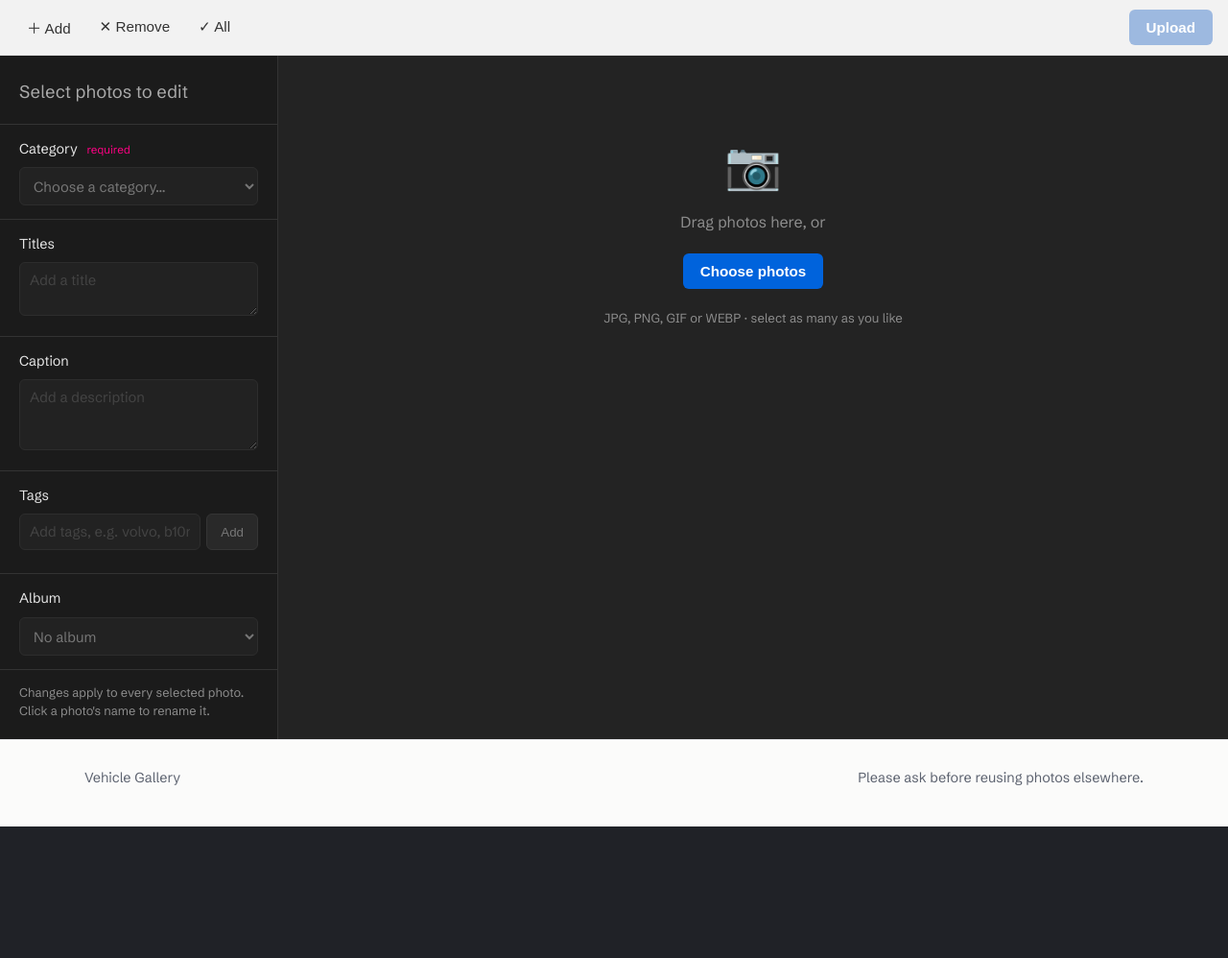
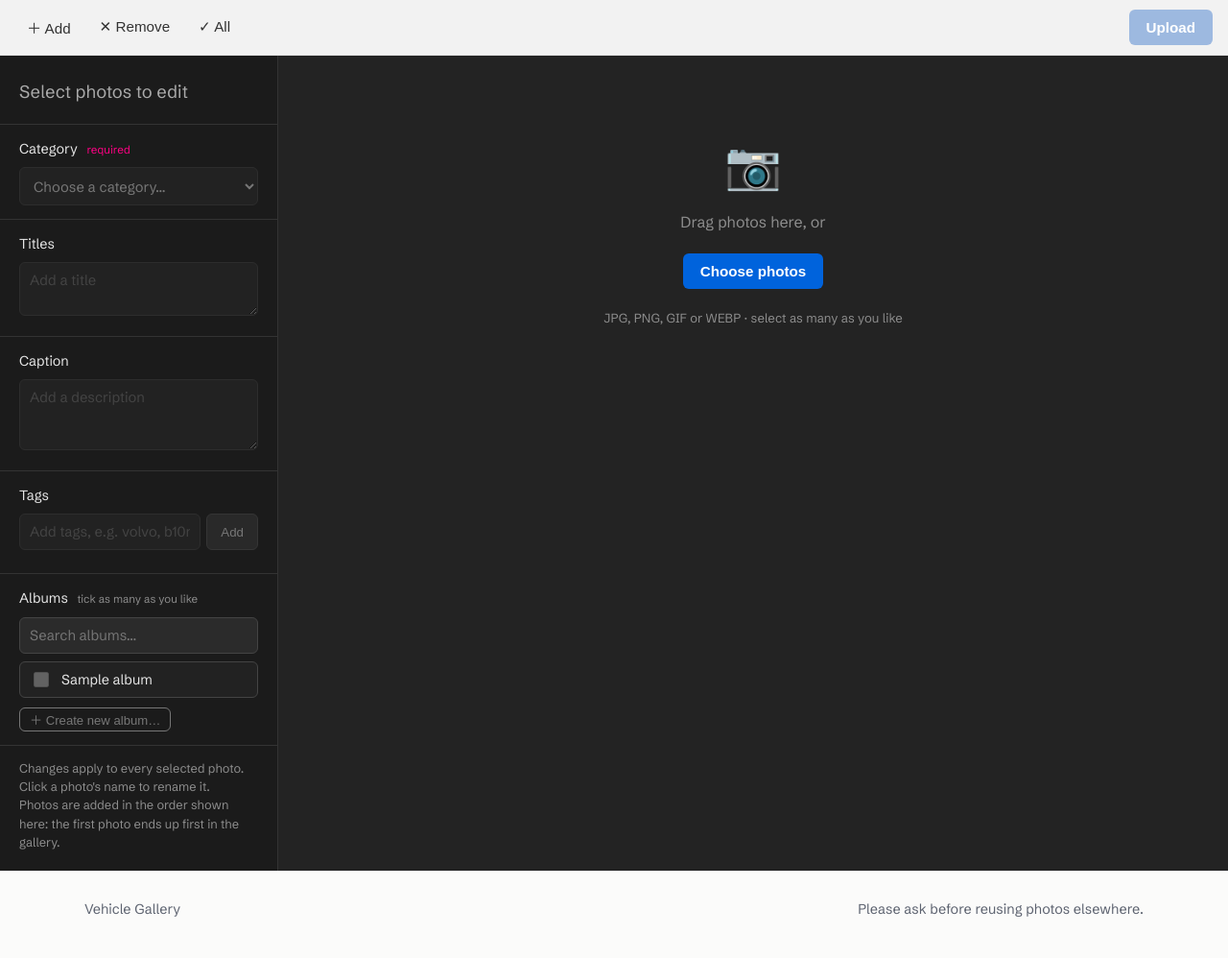
Before and after one commit to Fidboo/bus-car-gallery-2, a Flask app: page /upload in a window 1280 px wide. Shown: the part 70-1068 px from the top of the page at 96% size. Before the commit the page ends 931 px from the top, so only its background shows below. Run offline with Flask 3, Linux system fonts and the light colour scheme; the visitor is signed in with stand-in values (Sample User, id 1); tables that the repository leaves empty hold one stand-in row (values such as "Sample post"); parts of the project's set-up code (start-up, migrations or seed data) failed here and were passed over; some libraries are stand-ins or nearby versions.

Commit message:
Upload: flere albums pr. billede, rækkefølge som i listen, tidsmåling
- Upload-siden har en liste med afkrydsningsfelter i stedet for et enkelt
  album (med søgefelt og "Create new album"). Streg = kun nogle af de
  valgte billeder er i albummet. Serveren tager flere album_ids; det
  første bliver hovedalbum. Gammelt album_id virker stadig.
- Billederne sendes nedefra og op, så første billede i listen bliver det
  nyeste og dermed står først i galleriet (der viser nyeste først).
- Hvert billede viser hvor lang tid det tog (og hvor meget af det var
  serveren). Serveren logger tid pr. trin (save/check/optimize/thumbnail/
  store/database); INFO-log er slået til, så det kan ses i fly logs.
- Test for flere albums pr. upload.

Co-Authored-By: Claude Sonnet 5.5 <noreply@anthropic.com>
Claude-Session: https://claude.ai/code/session_013cNmmL4Wq2HLCWcW9TwHgK

```diff
--- a/app.py
+++ b/app.py
@@ -1,6 +1,7 @@
 import hashlib
 import hmac
 import io
+import logging
 import os
 import secrets
 import sqlite3
@@ -120,6 +121,7 @@ os.makedirs(DATA_DIR, exist_ok=True)
 os.makedirs(TMP_FOLDER, exist_ok=True)
 
 # Where the photo files live: local folders, or Cloudflare R2 (see storage.py).
+app.logger.setLevel(logging.INFO)
 storage = storage_from_env(UPLOAD_FOLDER, THUMB_FOLDER)
 
 # Fixed vehicle categories shown as tiles on the homepage.
@@ -1163,6 +1165,22 @@ def logout():
 # ---------------------------------------------------------------------------
 # Routes: upload, edit, delete (password protected)
 # ---------------------------------------------------------------------------
+class _Stopwatch:
+    """Tiny helper: seconds spent per named step of one upload (shown in the
+    upload page and written to the server log, so slowness can be traced)."""
+    def __init__(self):
+        self.t0 = self.last = time.perf_counter()
+        self.steps = {}
+
+    def lap(self, name):
+        now = time.perf_counter()
+        self.steps[name] = self.steps.get(name, 0.0) + (now - self.last)
+        self.last = now
+
+    def skip(self):          # don't count the time since the last lap
+        self.last = time.perf_counter()
+
+
 def process_upload(file):
     """Check ONE uploaded photo, make its thumbnail and put both files in
     storage (local folder or R2). Returns (info, error)."""
@@ -1178,9 +1196,12 @@ def process_upload(file):
     tmp_full = os.path.join(TMP_FOLDER, "opt_" + unique_name)
     tmp_thumb = os.path.join(TMP_FOLDER, thumb_name)
     stored = []
+    watch = _Stopwatch()
+    g.upload_watch = watch
 
     try:
         file.save(tmp_path)
+        watch.lap("save")
 
         # Make sure it really is an image before we keep it.
         try:
@@ -1190,6 +1211,7 @@ def process_upload(file):
             return None, "That file doesn't look like a valid image."
 
         photo_taken_date = extract_exif_date(tmp_path)
+        watch.lap("check")
 
         # Lossless size reduction. If it doesn't make the file smaller (or
         # anything goes wrong) the uploaded file is stored exactly as it came.
@@ -1199,12 +1221,14 @@ def process_upload(file):
                 full_path = tmp_full
         except Exception:
             app.logger.exception("Lossless optimization failed, storing original")
+        watch.lap("optimize")
 
         thumb_ok = True
         try:
             make_thumbnail(full_path, tmp_thumb)
         except Exception:
             thumb_ok = False
+        watch.lap("thumbnail")
 
         try:
             storage.put("uploads", unique_name, full_path)
@@ -1212,6 +1236,7 @@ def process_upload(file):
             if thumb_ok:
                 storage.put("thumbnails", thumb_name, tmp_thumb)
                 stored.append(("thumbnails", thumb_name))
+            watch.lap("store")
         except Exception:
             app.logger.exception("Could not store uploaded photo")
             for area, name in stored:
@@ -1243,8 +1268,9 @@ def delete_stored_files(filename, thumbnail):
         app.logger.exception("Could not delete stored files %s / %s", filename, thumbnail)
 
 
-def save_new_image(conn, file, title, caption, tags, category, album_id):
-    """Validate and store ONE uploaded photo. Returns (image_id, error)."""
+def save_new_image(conn, file, title, caption, tags, category, album_ids):
+    """Validate and store ONE uploaded photo. `album_ids` is a list of album
+    ids (the first one becomes the photo's main album). Returns (image_id, error)."""
     if not file or not file.filename:
         return None, "No file received."
     if not allowed_file(file.filename):
@@ -1252,10 +1278,8 @@ def save_new_image(conn, file, title, caption, tags, category, album_id):
     if category not in CATEGORY_MAP:
         return None, "Please choose a category."
 
-    if album_id is not None:
-        exists = conn.execute("SELECT id FROM albums WHERE id = ?", (album_id,)).fetchone()
-        if exists is None:
-            album_id = None
+    album_ids = parse_album_ids(conn, [str(a) for a in (album_ids or [])])   # only albums that exist
+    album_id = album_ids[0] if album_ids else None
 
     title = (title or "").strip()[:200] or os.path.splitext(file.filename)[0][:200] or "Untitled"
     caption = (caption or "").strip()[:2000]
@@ -1275,15 +1299,17 @@ def save_new_image(conn, file, title, caption, tags, category, album_id):
              utc_now_iso(), album_id, category, caption,
              info["photo_taken_date"]),
         )
-        if album_id is not None:
-            conn.execute(
-                "INSERT OR IGNORE INTO image_albums (image_id, album_id) VALUES (?, ?)",
-                (cur.lastrowid, album_id),
-            )
+        conn.executemany(
+            "INSERT OR IGNORE INTO image_albums (image_id, album_id) VALUES (?, ?)",
+            [(cur.lastrowid, a) for a in album_ids],
+        )
         conn.commit()
     except Exception:
         delete_stored_files(info["filename"], info["thumbnail"])
         raise
+    watch = getattr(g, "upload_watch", None)
+    if watch:
+        watch.lap("database")
     invalidate_tag_cache()
     return cur.lastrowid, None
 
@@ -1304,6 +1330,10 @@ def upload_file():
     if not session.get("logged_in"):
         return jsonify(ok=False, error="You are logged out. Log in again, then retry."), 401
 
+    # Several albums per photo: repeated "album_ids" fields. The old single
+    # "album_id" field is still understood.
+    raw_albums = request.form.getlist("album_ids") + request.form.getlist("album_id")
+
     conn = get_db()
     try:
         image_id, error = save_new_image(
@@ -1313,14 +1343,20 @@ def upload_file():
             request.form.get("caption", ""),
             request.form.get("tags", ""),
             request.form.get("category", "").strip(),
-            parse_album_id(request.form.get("album_id")),
+            [a for a in (parse_album_id(r) for r in raw_albums) if a is not None],
         )
     finally:
         conn.close()
 
+    watch = getattr(g, "upload_watch", None)
+    timing = {k: round(v, 2) for k, v in watch.steps.items()} if watch else {}
+    if watch:
+        timing["total"] = round(time.perf_counter() - watch.t0, 2)
+        app.logger.info("upload %s: %s", "ok" if not error else "FAILED", timing)
+
     if error:
         return jsonify(ok=False, error=error), 400
-    return jsonify(ok=True, id=image_id)
+    return jsonify(ok=True, id=image_id, timing=timing)
 
 
 @app.route("/api/albums", methods=["POST"])
--- a/static/style.css
+++ b/static/style.css
@@ -311,6 +311,31 @@ code{background:var(--tile);padding:1px 6px;border-radius:4px}
     font-family: inherit;
 }
 .o-sidebar textarea { resize: vertical; }
+.o-hint { color: var(--o-muted); font-size: 0.72rem; margin-left: 6px; }
+.o-albums {
+    max-height: 230px;
+    overflow-y: auto;
+    margin: 8px 0 10px;
+    border: 1px solid #444;
+    border-radius: 6px;
+    background: #222;
+}
+.o-album-row {
+    display: flex !important;
+    align-items: center;
+    gap: 10px;
+    margin: 0 !important;
+    padding: 7px 10px;
+    font-size: 0.9rem;
+    cursor: pointer;
+    border-bottom: 1px solid #2c2c2c;
+}
+.o-album-row:last-child { border-bottom: none; }
+.o-album-row:hover { background: #2b2b2b; }
+.o-album-row input { flex: none; width: 16px; height: 16px; accent-color: var(--o-blue); cursor: pointer; }
+.o-album-row input:disabled { cursor: not-allowed; }
+.o-album-row span { overflow-wrap: anywhere; }
+.o-album-empty { padding: 10px; color: var(--o-muted); font-size: 0.85rem; }
 .o-sidebar :disabled { opacity: 0.45; cursor: not-allowed; }
 .o-tag-add { display: flex; gap: 6px; }
 .o-tag-add button {
--- a/templates/upload.html
+++ b/templates/upload.html
@@ -44,12 +44,15 @@
             </div>
 
             <div class="o-side-section">
-                <label for="fAlbum">Album</label>
-                <select id="fAlbum"></select>
+                <label for="fAlbumFilter">Albums <span class="o-hint">tick as many as you like</span></label>
+                <input type="text" id="fAlbumFilter" placeholder="Search albums…" autocomplete="off">
+                <div class="o-albums" id="albumList" role="group" aria-label="Albums"></div>
+                <button type="button" class="o-link-btn" id="btnNewAlbum">＋ Create new album…</button>
             </div>
 
             <p class="o-side-note">Changes apply to every selected photo.<br>
-            Click a photo's name to rename it.</p>
+            Click a photo's name to rename it.<br>
+            Photos are added in the order shown here: the first photo ends up first in the gallery.</p>
         </aside>
 
         <section class="o-main" id="dropZone">
@@ -73,9 +76,8 @@
     var CSRF_TOKEN = {{ csrf_token()|tojson }};
     var ALLOWED = ['jpg', 'jpeg', 'png', 'gif', 'webp'];
     var MIXED = '__mixed__';
-    var NEW_ALBUM = '__new__';
 
-    var photos = [];            // {id, file, url, title, category, caption, tags[], albumId, status, progress, error, flag}
+    var photos = [];            // {id, file, url, title, category, caption, tags[], albumIds[], status, progress, error, flag}
     var selected = new Set();   // selected photo ids
     var lastIdx = null;
     var uploading = false;
@@ -85,7 +87,8 @@
 
     function $(id) { return document.getElementById(id); }
     var grid = $('grid'), fileInput = $('fileInput'), emptyState = $('emptyState');
-    var fCategory = $('fCategory'), fTitle = $('fTitle'), fCaption = $('fCaption'), fTags = $('fTags'), fAlbum = $('fAlbum');
+    var fCategory = $('fCategory'), fTitle = $('fTitle'), fCaption = $('fCaption'), fTags = $('fTags');
+    var albumList = $('albumList'), albumFilter = $('fAlbumFilter'), btnNewAlbum = $('btnNewAlbum');
     var chips = $('chips'), banner = $('banner'), btnUpload = $('btnUpload');
 
     // ---------- helpers ----------
@@ -119,7 +122,7 @@
             if (ALLOWED.indexOf(ext) === -1) { skipped++; return; }
             var p = {
                 id: nextId++, file: file, url: URL.createObjectURL(file),
-                title: baseName(file.name), category: '', caption: '', tags: [], albumId: '',
+                title: baseName(file.name), category: '', caption: '', tags: [], albumIds: [],
                 status: 'pending', progress: 0, error: '', flag: false
             };
             photos.push(p);
@@ -176,12 +179,13 @@
             t.descEl.title = p.caption.trim() ? p.caption : 'Click to add a description';
         }
         t.bar.style.width = (p.status === 'done' ? 100 : p.progress) + '%';
-        t.msg.textContent = p.status === 'done' ? '✓ Uploaded' : (p.status === 'error' ? p.error : (p.status === 'uploading' ? p.progress + '%' : ''));
+        t.msg.textContent = p.status === 'done' ? ('✓ ' + (p.seconds !== undefined ? p.seconds + ' s' + (p.serverSeconds !== undefined ? ' (server ' + Math.round(p.serverSeconds) + ' s)' : '') : 'Uploaded')) : (p.status === 'error' ? p.error : (p.status === 'uploading' ? p.progress + '%' : ''));
 
         var bits = [];
         if (p.status === 'done') { t.sub.textContent = catLabel(p.category); t.sub.className = 'o-sub'; return; }
         if (p.category) bits.push(catLabel(p.category)); else bits.push('⚠ Needs category');
         if (p.tags.length) bits.push(p.tags.length + ' tag' + (p.tags.length === 1 ? '' : 's'));
+        if (p.albumIds.length) bits.push(p.albumIds.length + ' album' + (p.albumIds.length === 1 ? '' : 's'));
         t.sub.textContent = bits.join(' · ');
         t.sub.className = 'o-sub' + (p.category ? '' : ' o-sub-warn');
     }
@@ -257,14 +261,44 @@
         var ph = el('option', '', 'Choose a category…'); ph.value = ''; fCategory.appendChild(ph);
         CATEGORIES.forEach(function (c) { var o = el('option', '', c.label); o.value = c.slug; fCategory.appendChild(o); });
         var m = el('option', '', 'Mixed'); m.value = MIXED; m.hidden = true; m.disabled = true; fCategory.appendChild(m);
-        buildAlbumSelect();
+        buildAlbumList();
     }
-    function buildAlbumSelect() {
-        fAlbum.textContent = '';
-        var none = el('option', '', 'No album'); none.value = ''; fAlbum.appendChild(none);
-        ALBUMS.forEach(function (a) { var o = el('option', '', a.name); o.value = String(a.id); fAlbum.appendChild(o); });
-        var nw = el('option', '', '＋ Create new album…'); nw.value = NEW_ALBUM; fAlbum.appendChild(nw);
-        var m = el('option', '', 'Mixed'); m.value = MIXED; m.hidden = true; m.disabled = true; fAlbum.appendChild(m);
+
+    // Albums: a ticked box = every selected photo is in that album, a dash = only some of them are.
+    var albumBoxes = [];
+    function buildAlbumList() {
+        var q = albumFilter.value.trim().toLowerCase();
+        albumList.textContent = '';
+        albumBoxes = [];
+        ALBUMS.forEach(function (a) {
+            if (q && a.name.toLowerCase().indexOf(q) === -1) return;
+            var id = String(a.id);
+            var row = el('label', 'o-album-row');
+            var box = el('input'); box.type = 'checkbox'; box.value = id;
+            box.addEventListener('change', function () {
+                selectedPhotos().forEach(function (p) {
+                    var i = p.albumIds.indexOf(id);
+                    if (box.checked && i === -1) p.albumIds.push(id);       // click order: the first album ticked is the main album
+                    if (!box.checked && i !== -1) p.albumIds.splice(i, 1);
+                    updateTile(p);
+                });
+                refreshAlbumStates();
+            });
+            row.appendChild(box); row.appendChild(el('span', '', a.name));
+            albumList.appendChild(row);
+            albumBoxes.push(box);
+        });
+        if (!albumBoxes.length) albumList.appendChild(el('div', 'o-album-empty', q ? 'No album matches "' + albumFilter.value.trim() + '"' : 'No albums yet'));
+        refreshAlbumStates();
+    }
+    function refreshAlbumStates() {
+        var sel = selectedPhotos();
+        albumBoxes.forEach(function (box) {
+            var have = sel.filter(function (p) { return p.albumIds.indexOf(box.value) !== -1; }).length;
+            box.checked = sel.length > 0 && have === sel.length;
+            box.indeterminate = have > 0 && have < sel.length;
+            box.disabled = sel.length === 0 || uploading;
+        });
     }
     function commonValue(list, fn) {
         var v = fn(list[0]);
@@ -276,8 +310,8 @@
         var n = sel.length;
         $('sideHead').textContent = n === 0 ? 'Select photos to edit' : 'Editing ' + n + ' photo' + (n === 1 ? '' : 's') + ':';
         var disabled = n === 0 || uploading;
-        [fCategory, fTitle, fCaption, fTags, fAlbum, $('btnAddTags')].forEach(function (c) { c.disabled = disabled; });
-        if (n === 0) { fCategory.value = ''; fTitle.value = ''; fTitle.placeholder = 'Add a title'; fCaption.value = ''; fCaption.placeholder = 'Add a description'; fAlbum.value = ''; chips.textContent = ''; return; }
+        [fCategory, fTitle, fCaption, fTags, btnNewAlbum, $('btnAddTags')].forEach(function (c) { c.disabled = disabled; });
+        if (n === 0) { fCategory.value = ''; fTitle.value = ''; fTitle.placeholder = 'Add a title'; fCaption.value = ''; fCaption.placeholder = 'Add a description'; chips.textContent = ''; refreshAlbumStates(); return; }
 
         var c = commonValue(sel, function (p) { return p.category; });
         fCategory.value = c.mixed ? MIXED : c.value;
@@ -287,8 +321,7 @@
         var cap = commonValue(sel, function (p) { return p.caption; });
         fCaption.value = cap.mixed ? '' : cap.value;
         fCaption.placeholder = cap.mixed ? 'Mixed – typing replaces all' : 'Add a description';
-        var al = commonValue(sel, function (p) { return p.albumId; });
-        fAlbum.value = al.mixed ? MIXED : al.value;
+        refreshAlbumStates();
         renderChips();
     }
     function renderChips() {
@@ -336,12 +369,11 @@
     fTags.addEventListener('keydown', function (e) { if (e.key === 'Enter') { e.preventDefault(); addTagsFromInput(); } });
     fTags.addEventListener('blur', addTagsFromInput);
 
-    fAlbum.addEventListener('change', function () {
-        var v = fAlbum.value;
-        if (v === MIXED) return;
-        if (v === NEW_ALBUM) {
+    albumFilter.addEventListener('input', buildAlbumList);
+    btnNewAlbum.addEventListener('click', function () {
+        if (uploading || !selectedPhotos().length) return;
         var name = window.prompt('Name for the new album:');
-            if (!name || !name.trim()) { populateSidebar(); return; }
+        if (!name || !name.trim()) return;
         var xhr = new XMLHttpRequest();
         xhr.open('POST', '/api/albums');
         xhr.setRequestHeader('X-CSRF-Token', CSRF_TOKEN);
@@ -351,16 +383,17 @@
             if (xhr.status === 200 && r.ok) {
                 if (!ALBUMS.some(function (a) { return a.id === r.id; })) ALBUMS.push({ id: r.id, name: r.name });
                 ALBUMS.sort(function (a, b) { return a.name.toLowerCase() < b.name.toLowerCase() ? -1 : 1; });
-                    buildAlbumSelect();
-                    selectedPhotos().forEach(function (p) { p.albumId = String(r.id); });
-                    populateSidebar();
-                } else { showBanner('error', r.error || 'Could not create the album.'); populateSidebar(); }
+                albumFilter.value = '';
+                buildAlbumList();
+                selectedPhotos().forEach(function (p) {
+                    if (p.albumIds.indexOf(String(r.id)) === -1) p.albumIds.push(String(r.id));
+                    updateTile(p);
+                });
+                refreshAlbumStates();
+            } else { showBanner('error', r.error || 'Could not create the album.'); }
         };
-            xhr.onerror = function () { showBanner('error', 'Network error while creating the album.'); populateSidebar(); };
+        xhr.onerror = function () { showBanner('error', 'Network error while creating the album.'); };
         xhr.send(JSON.stringify({ name: name }));
-            return;
-        }
-        selectedPhotos().forEach(function (p) { p.albumId = v; });
     });
 
     // ---------- toolbar ----------
@@ -437,11 +470,15 @@
         todo.forEach(function (p) { p.status = 'pending'; p.progress = 0; p.error = ''; p.flag = false; });
         refreshAll();
 
+        // The gallery shows the newest photo first. Sending the list from the
+        // bottom up makes the first photo in the list the newest one, so a batch
+        // appears in the gallery in exactly the order it has here.
+        var queue = todo.slice().reverse();
         var i = 0, ok = 0, failed = 0;
         (function next() {
-            if (i >= todo.length) { return finish(ok, failed); }
-            var p = todo[i++];
-            btnUpload.textContent = 'Uploading ' + i + ' of ' + todo.length + '…';
+            if (i >= queue.length) { return finish(ok, failed); }
+            var p = queue[i++];
+            btnUpload.textContent = 'Uploading ' + i + ' of ' + queue.length + '…';
             sendOne(p, function (success) {
                 if (success) { ok++; doneByCategory[p.category] = (doneByCategory[p.category] || 0) + 1; } else { failed++; }
                 next();
@@ -457,8 +494,9 @@
         fd.append('caption', p.caption);
         fd.append('tags', p.tags.join(', '));
         fd.append('category', p.category);
-        fd.append('album_id', p.albumId);
+        p.albumIds.forEach(function (id) { fd.append('album_ids', id); });
 
+        var startedAt = Date.now();
         var xhr = new XMLHttpRequest();
         xhr.open('POST', '/upload/file');
         xhr.setRequestHeader('X-CSRF-Token', CSRF_TOKEN);
@@ -467,7 +505,12 @@
         };
         xhr.onload = function () {
             var r = {}; try { r = JSON.parse(xhr.responseText); } catch (e) {}
-            if (xhr.status === 200 && r.ok) { p.status = 'done'; p.progress = 100; p.error = ''; updateTile(p); cb(true); }
+            if (xhr.status === 200 && r.ok) {
+                p.status = 'done'; p.progress = 100; p.error = '';
+                p.seconds = Math.round((Date.now() - startedAt) / 1000);
+                if (r.timing && r.timing.total !== undefined) p.serverSeconds = r.timing.total;
+                updateTile(p); cb(true);
+            }
             else {
                 p.status = 'error';
                 p.error = r.error || (xhr.status === 413 ? 'File too large (max 50 MB).' : 'Upload failed (' + xhr.status + ').');
```
Also changed, not shown: tests/test_multi_album.py (+29 -0 lines). Lines whose indentation alone changed are shown as unchanged.
